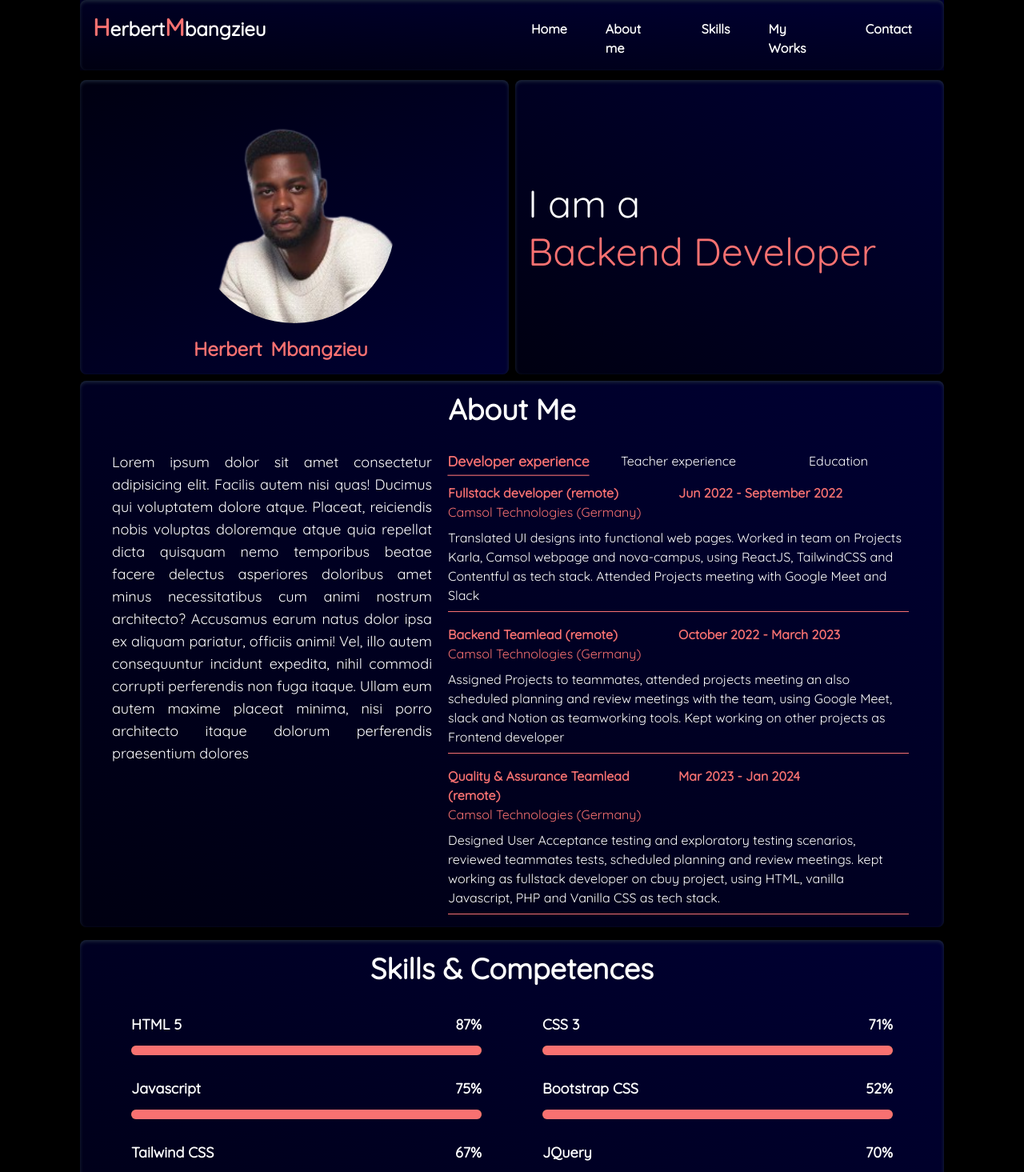
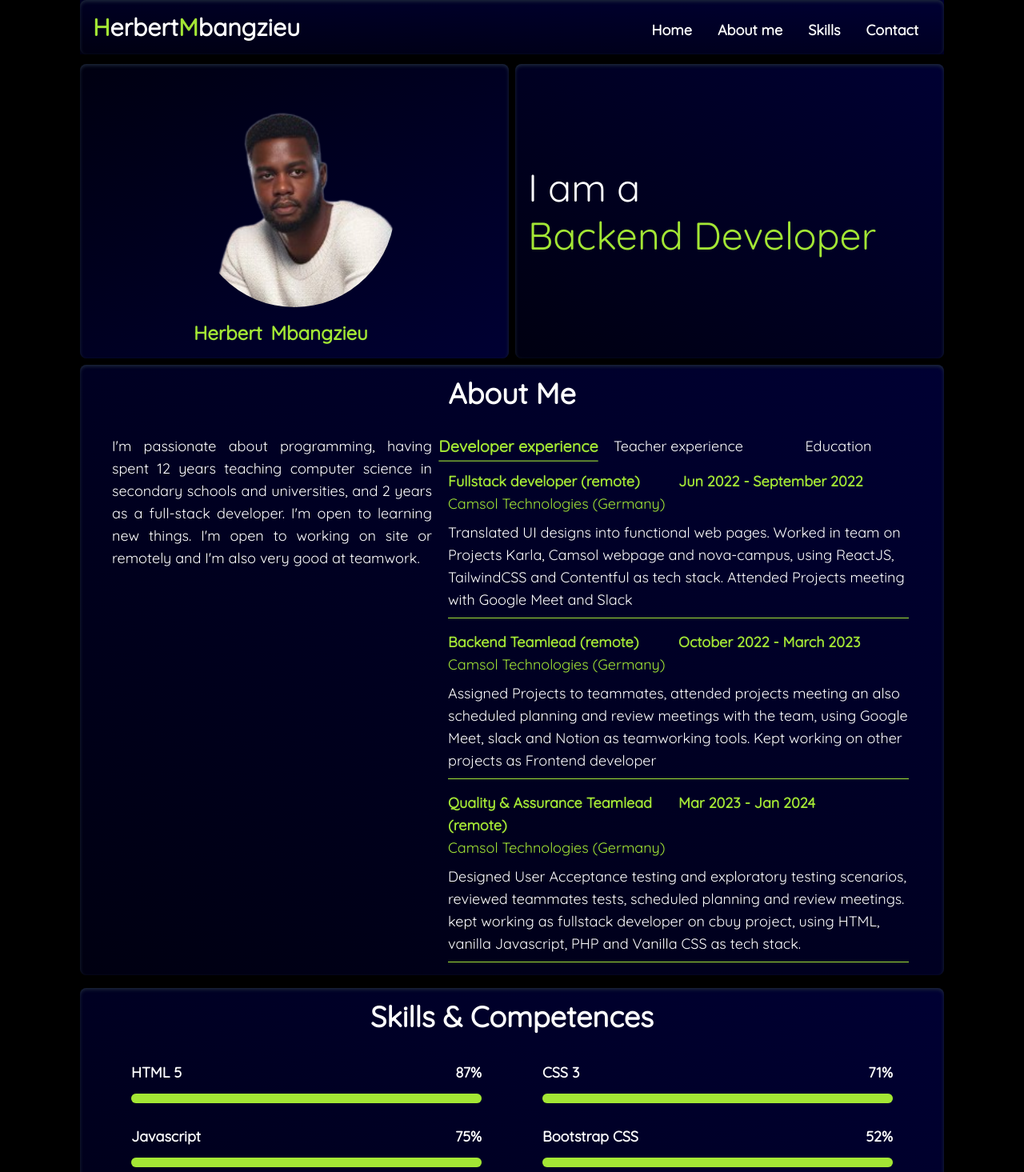
Before and after one commit to HerbertMbangzieu/website, a React (Vite) app: page / in a window 1280 px wide. Shown: the top 1465 px of the page at 80% size. Built offline with nearby package versions, Linux system fonts and the light colour scheme.

Commit message:
update-color-text

```diff
--- a/src/App.jsx
+++ b/src/App.jsx
@@ -10,7 +10,7 @@ import Contact from "./sections/Contact";
 function App() {
   return (
     <>
-      <div className="w-full flex justify-center pb-5 font-quicksand">
+      <div className="w-full flex justify-center pb-5 font-quicksand text-lg">
         <div className="px-2 md:px-[100px]">
           <div className="static mb-2 bg-gradient-to-tr from-[#001] to-[#003]">
           <Menu />
--- a/src/components/ExperienceItem.jsx
+++ b/src/components/ExperienceItem.jsx
@@ -3,8 +3,8 @@ import React from "react";
 const ExperienceItem = ({ item }) => {
   return (
     <>
-      <div className="w-full font-quicksand my-4 pb-2 border-b-[1px] border-b-red-400">
-        <div className="w-full lg:grid lg:grid-cols-2 text-red-400 font-semibold">
+      <div className="w-full font-quicksand my-4 pb-2 border-b-[1px] border-b-lime-400">
+        <div className="w-full lg:grid lg:grid-cols-2 text-lime-400 font-semibold">
           <p>
             {" "}
             {item?.position} {item?.degree}{" "}
@@ -13,7 +13,7 @@ const ExperienceItem = ({ item }) => {
             {item?.start} - {item?.end} {item?.year}
           </p>
         </div>
-        <p className="text-red-400">
+        <p className="text-lime-400">
           {" "}
           {item?.company} {item?.school}{" "}
         </p>
--- a/src/components/HomeImage.jsx
+++ b/src/components/HomeImage.jsx
@@ -11,8 +11,8 @@ const HomeImage = () => {
           </div>
           <p className="text-lg md:text-2xl font-semibold w-full mt-4">
             {" "}
-            <span className="text-red-400">Herbert</span>{" "}
-            <span className="text-red-400 ml-1">Mbangzieu</span>
+            <span className="text-lime-400">Herbert</span>{" "}
+            <span className="text-lime-400 ml-1">Mbangzieu</span>
           </p>
         </div>
       </div>
--- a/src/components/Menu.jsx
+++ b/src/components/Menu.jsx
@@ -7,40 +7,40 @@ const Menu = () => {
   return (
     <>
       <div className="w-full text-white font-quicksand grid grid-cols-2 p-2 md:p-4 rounded-lg bg-gradient-to-tr from-[#001] to-[#003] shadow-inner shadow-slate-800">
-        <div id="logo" className="text-2xl text-left font-bold">
-          <span className="text-3xl text-red-400">H</span>erbert
-          <span className="text-3xl text-red-400">M</span>bangzieu
+        <div id="logo" className="text-2xl lg:text-3xl text-left font-bold">
+          <span className="text-3xl text-lime-400">H</span>erbert
+          <span className="text-3xl text-lime-400">M</span>bangzieu
         </div>
 
         <div>
-          <div id="menu" className="hidden lg:flex justify-end pt-2">
+          <div id="menu" className="hidden lg:flex text-md justify-end pt-2">
             <a
               href="#home"
-              className="mx-2 lg:mx-6 font-semibold hover:text-red-400"
+              className="mx-2 lg:mx-4 font-semibold hover:text-lime-400"
             >
               Home
             </a>
             <a
               href="#about"
-              className="mx-2 lg:mx-6 font-semibold hover:text-red-400"
+              className="mx-2 lg:mx-4 font-semibold hover:text-lime-400"
             >
               About me
             </a>
             <a
               href="#home"
-              className="mx-2 lg:mx-6 font-semibold hover:text-red-400"
+              className="mx-2 lg:mx-4 font-semibold hover:text-lime-400"
             >
               Skills
             </a>
-            <a
+            {/* <a
               href="#works"
-              className="mx-2 lg:mx-6 font-semibold hover:text-red-400"
+              className="mx-2 lg:mx-4 font-semibold hover:text-lime-400"
             >
               My Works
-            </a>
+            </a> */}
             <a
               href="#contact"
-              className="mx-2 lg:mx-6 font-semibold hover:text-red-400"
+              className="mx-2 lg:mx-4 font-semibold hover:text-lime-400"
             >
               Contact
             </a>
@@ -68,19 +68,19 @@ const Menu = () => {
           className="absolute bg-gradient-to-tr from-blue-950 to-sky-950 text-white font-bold p-3 rounded-r-lg mt-2 w-1/2
         "
         >
-          <li className="my-4 hover:text-red-400">
+          <li className="my-4 hover:text-lime-400">
             <a href="#home">Home</a>
           </li>
-          <li className="my-4 hover:text-red-400">
+          <li className="my-4 hover:text-lime-400">
             <a href="#about">About me</a>
           </li>
-          <li className="my-4 hover:text-red-400">
+          <li className="my-4 hover:text-lime-400">
             <a href="#skills">Skills</a>
           </li>
-          <li className="my-4 hover:text-red-400">
+          <li className="my-4 hover:text-lime-400">
             <a href="#works">My Works</a>
           </li>
-          <li className="my-4 hover:text-red-400">
+          <li className="my-4 hover:text-lime-400">
             <a href="#contact">Contact</a>
           </li>
         </ul>
--- a/src/components/SkillItem.jsx
+++ b/src/components/SkillItem.jsx
@@ -10,7 +10,7 @@ const SkillItem = ({ item }) => {
         </div>
         <div className="mt-2 md:mt-3 w-full h-3 rounded-lg bg-lime-900">
           <div
-            className={`h-3  rounded-lg bg-red-400 ${
+            className={`h-3  rounded-lg bg-lime-400 ${
               "w-[" + item.percent + "]"
             }`}
           ></div>
--- a/src/components/TextBlink.jsx
+++ b/src/components/TextBlink.jsx
@@ -27,7 +27,7 @@ const TextBlink = () => {
       <div className="w-full h-auto items-center text-3xl md:text-5xl p-4 bg-gradient-to-tr from-[#001] to-[#003] shadow-inner shadow-slate-800 mt-1 rounded-lg flex font-quicksand text-white">
         <div>
           <p> I am a</p>
-          <p className="text-red-400 mt-3">{blink}</p>
+          <p className="text-lime-400 mt-3">{blink}</p>
         </div>
       </div>
     </>
--- a/src/sections/About.jsx
+++ b/src/sections/About.jsx
@@ -91,15 +91,10 @@ const About = () => {
         </div>
         <div className="lg:flex w-full my-4">
           <div className="lg:w-2/5 mx-2 text-lg text-left lg:text-justify">
-            Lorem ipsum dolor sit amet consectetur adipisicing elit. Facilis
-            autem nisi quas! Ducimus qui voluptatem dolore atque. Placeat,
-            reiciendis nobis voluptas doloremque atque quia repellat dicta
-            quisquam nemo temporibus beatae facere delectus asperiores doloribus
-            amet minus necessitatibus cum animi nostrum architecto? Accusamus
-            earum natus dolor ipsa ex aliquam pariatur, officiis animi! Vel,
-            illo autem consequuntur incidunt expedita, nihil commodi corrupti
-            perferendis non fuga itaque. Ullam eum autem maxime placeat minima,
-            nisi porro architecto itaque dolorum perferendis praesentium dolores
+            I'm passionate about programming, having spent 12 years teaching
+            computer science in secondary schools and universities, and 2 years
+            as a full-stack developer. I'm open to learning new things. I'm open
+            to working on site or remotely and I'm also very good at teamwork.
           </div>
 
           <div className="lg:w-3/5 md:text-md">
@@ -109,7 +104,7 @@ const About = () => {
                   <div
                     className={
                       active === index
-                        ? "text-center text-red-400 underline underline-offset-[10px] font-semibold scale-110 transition ease-in-out duration-300"
+                        ? "text-center text-lime-400 underline underline-offset-[10px] font-semibold scale-110 transition ease-in-out duration-300"
                         : "text-center transition ease-in-out duration-300"
                     }
                     onClick={() => setActive(index)}
```
